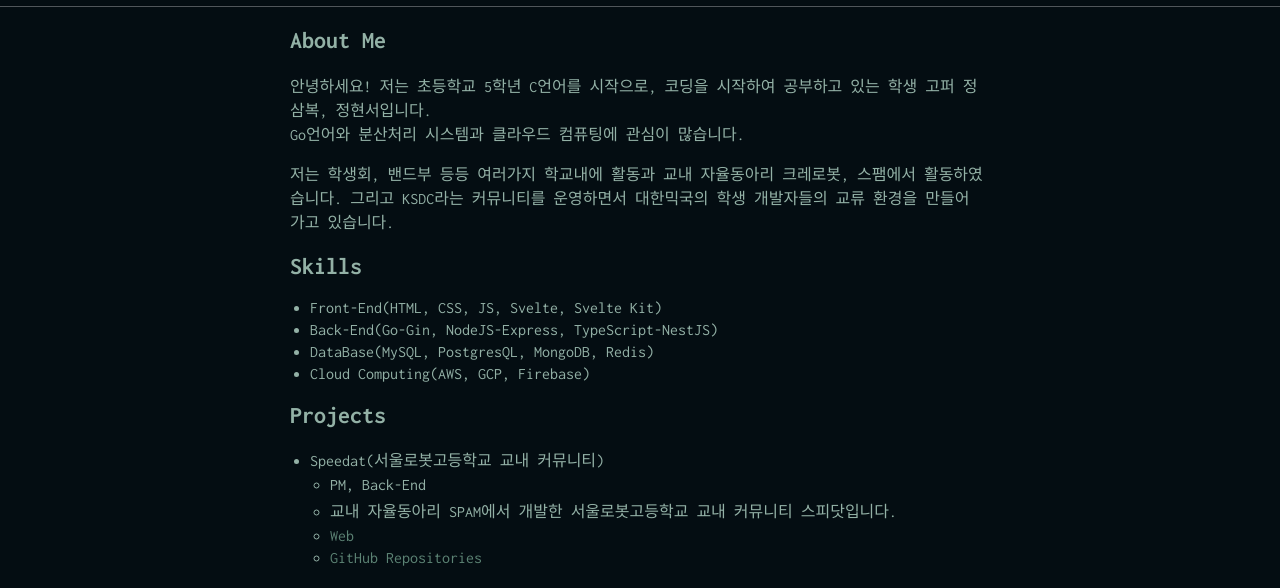
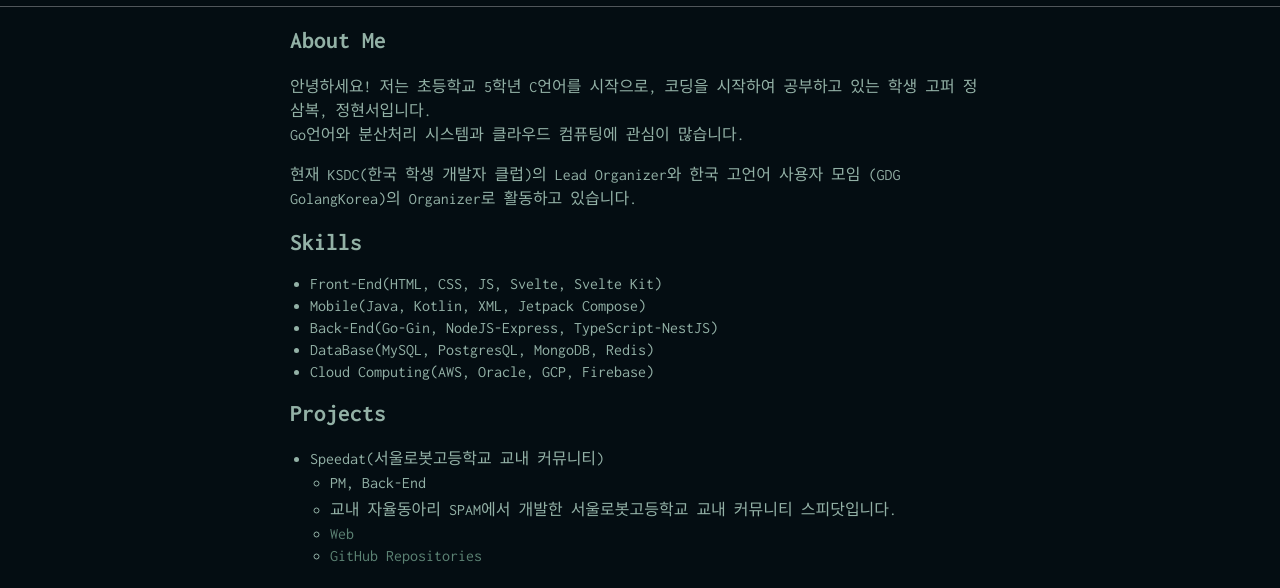
Before and after one commit to 3boku/3boku_portfolio, a plain HTML site: page routes/index.html in a window 1280 px wide. Shown: the part 207-795 px from the top of the page. Drawn offline with Linux system fonts and the light colour scheme.

Commit message:
Update index.html

```diff
--- a/routes/index.html
+++ b/routes/index.html
@@ -40,17 +40,15 @@
                     Go언어와 분산처리 시스템과 클라우드 컴퓨팅에 관심이 많습니다.
                 </p>
                 <p>
-                    저는 학생회, 밴드부 등등 여러가지 학교내에 활동과 교내
-                    자율동아리 크레로봇, 스팸에서 활동하였습니다. 그리고
-                    KSDC라는 커뮤니티를 운영하면서 대한믹국의 학생 개발자들의
-                    교류 환경을 만들어 가고 있습니다.
+                    현재 KSDC(한국 학생 개발자 클럽)의 Lead Organizer와 한국 고언어 사용자 모임 (GDG GolangKorea)의 Organizer로 활동하고 있습니다.
                 </p>
                 <h2>Skills</h2>
                 <ul>
                     <li>Front-End(HTML, CSS, JS, Svelte, Svelte Kit)</li>
+                    <li>Mobile(Java, Kotlin, XML, Jetpack Compose)</li>
                     <li>Back-End(Go-Gin, NodeJS-Express, TypeScript-NestJS)</li>
                     <li>DataBase(MySQL, PostgresQL, MongoDB, Redis)</li>
-                    <li>Cloud Computing(AWS, GCP, Firebase)</li>
+                    <li>Cloud Computing(AWS, Oracle, GCP, Firebase)</li>
                 </ul>
 
                 <h2>Projects</h2>
@@ -191,6 +189,11 @@
                     <li>2023.12.09/DDD(Daegu Developer Day) Conference-Speacker</li>
                     <li>2023.12.10/2023 devfest Songdo-Speacker</li>
                     <li>2024.01.27/2024 Women Who Go-Speacker</li>
+                    <li>Hello World 2024-STAFF</li>
+                    <li>kprintf'24-STAFF</li>
+                    <li>Bulid With AI, Songdo-STAFF</li>
+                    <li>Bulid With AI United-STAFF</li>
+                    <li>드로이드 나이츠'24</li>
                 </ul>
                 </ul>
                 <br>
```
